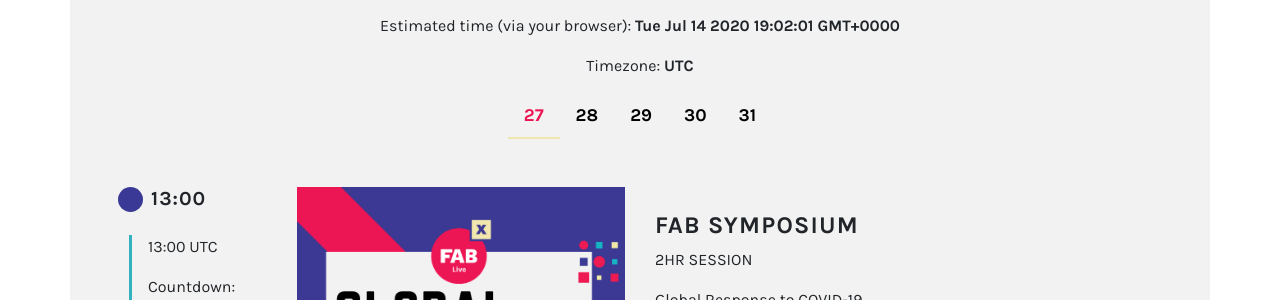
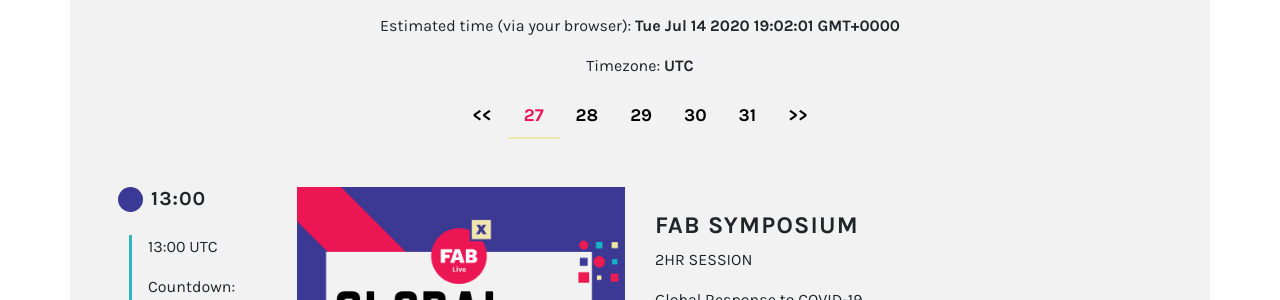
Before and after one commit to fabfoundation/fabxlive2020, a Jekyll site: the page built from schedule.html, in a window 1280 px wide and 900 px high. Shown: the part 314-614 px from the top of the window. Built offline with Jekyll 4.4.1, drawn with Linux system fonts in a browser that asks for light colours; nearby versions of some CDN libraries.

Commit message:
Schedule: Start working on before/after events

```diff
--- a/schedule.html
+++ b/schedule.html
@@ -15,21 +15,22 @@
     <p>Timezone: <strong id="current-timezone"></strong> </p>
   </div>
 
+  {% assign all_days = site.events | group_by_exp:"site", "site.date | date: '%-d'" %}
+
   <ul class="nav fab-pills mb-3 justify-content-center" id="" role="tablist">
+
     <li class="nav-item" role="presentation">
-      <a class="nav-link active" id="pills-27-tab" data-toggle="pill" href="#pills-27" role="tab" aria-controls="pills-27" aria-selected="true">27</a>
+      <a class="nav-link" id="pills-before-tab" data-toggle="pill" href="#pills-before" role="tab"> << </a>
     </li>
+
+    {% for each_day in all_days %}
     <li class="nav-item" role="presentation">
-      <a class="nav-link" id="pills-28-tab" data-toggle="pill" href="#pills-28" role="tab" aria-controls="pills-28" aria-selected="false">28</a>
+      <a class="nav-link {% if forloop.first %} active{% endif %}" id="pills-{{each_day.name}}-tab" data-toggle="pill" href="#pills-{{each_day.name}}" role="tab">{{each_day.name}}</a>
     </li>
+    {% endfor %}
+
     <li class="nav-item" role="presentation">
-      <a class="nav-link" id="pills-29-tab" data-toggle="pill" href="#pills-29" role="tab" aria-controls="pills-29" aria-selected="false">29</a>
-    </li>
-    <li class="nav-item" role="presentation">
-      <a class="nav-link" id="pills-30-tab" data-toggle="pill" href="#pills-30" role="tab" aria-controls="pills-30" aria-selected="false">30</a>
-    </li>
-    <li class="nav-item" role="presentation">
-      <a class="nav-link" id="pills-31-tab" data-toggle="pill" href="#pills-31" role="tab" aria-controls="pills-31" aria-selected="false">31</a>
+      <a class="nav-link" id="pills-after-tab" data-toggle="pill" href="#pills-after" role="tab"> >> </a>
     </li>
   </ul>
 
@@ -38,7 +39,10 @@
 
 <section>
   <div class="tab-content" id="pills-date">
-    {% assign all_days = site.events | group_by_exp:"site", "site.date | date: '%-d'" %}
+    <div class="tab-pane fade" id="pills-before" role="tabpanel">
+      <p class="p-4">Here will be events before the 27...</p>
+    </div>
+
     {% for each_day in all_days %}
       <div class="tab-pane fade {% if forloop.first == true %} show active {% endif %}" id="pills-{{each_day.name}}" role="tabpanel" aria-labelledby="pills-{{each_day.name}}-tab">
         {% for item in each_day.items %}
@@ -73,6 +77,11 @@
       </div>
 
     {% endfor %}
+
+    <div class="tab-pane fade " id="pills-after" role="tabpanel">
+      <p class="p-4">Here will be events after the 31...</p>
+    </div>
+
   </div>
 
   <div class="p-lg-4">
```
